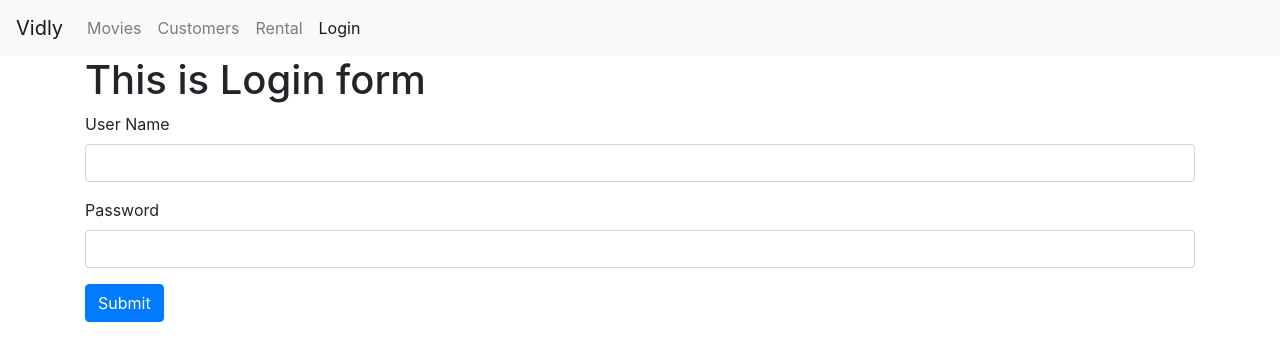
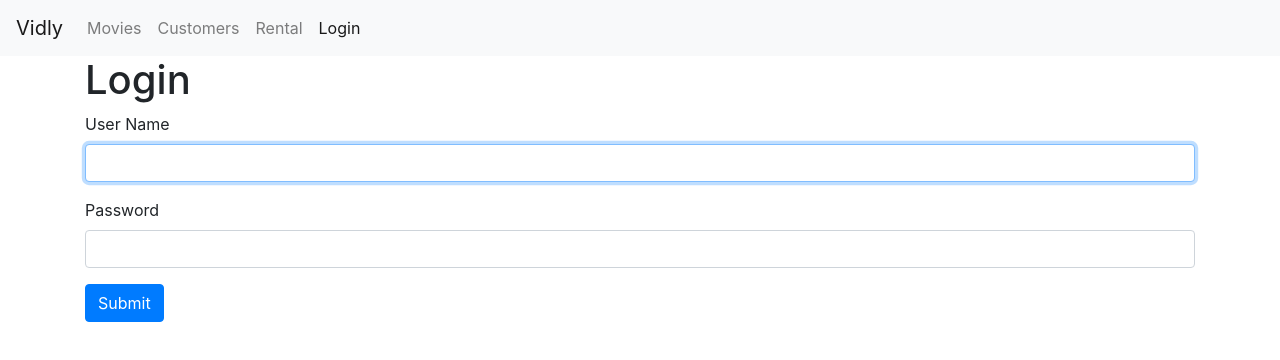
Before and after one commit to JeevanAnand/React_Practice, a React (Create React App) app in the folder movie-app/: page /loginForm in a window 1280 px wide. Shown: the top 360 px of the page. Built offline with nearby package versions, Linux system fonts and the light colour scheme.

Commit message:
Creating

```diff
--- a/movie-app/src/components/loginForm.jsx
+++ b/movie-app/src/components/loginForm.jsx
@@ -2,20 +2,27 @@
 
 class LoginForm extends Component {
 
+username=React.createRef();
+
 handleSubmmit = fobj =>{
+
     fobj.preventDefault();
     console.log("Handling form submit ");
 
 }
 
+componentDidMount(){
+    this.username.current.focus();
+}
+
   render() {
     return (
       <div>
-        <h1>This is Login form</h1>
+        <h1> Login </h1>
         <form onSubmit={this.handleSubmmit}>
           <div className="form-group">
             <label htmlFor="username">User Name</label>
-            <input type="text" id="username" className="form-control" />
+            <input ref={this.username} type="text" id="username" className="form-control" />
           </div>
           <div className="form-group">
             <label htmlFor="password">Password</label>
```
